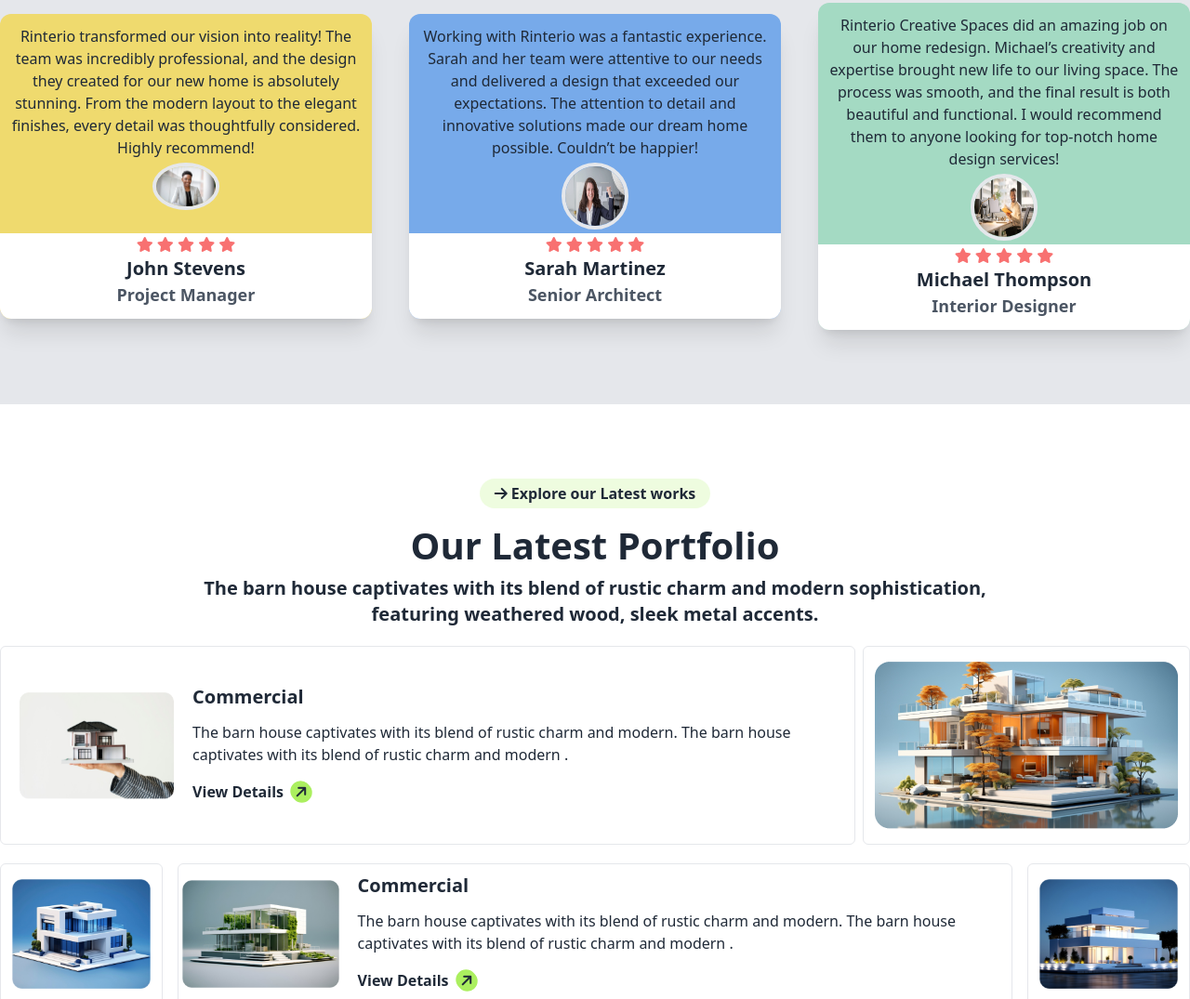
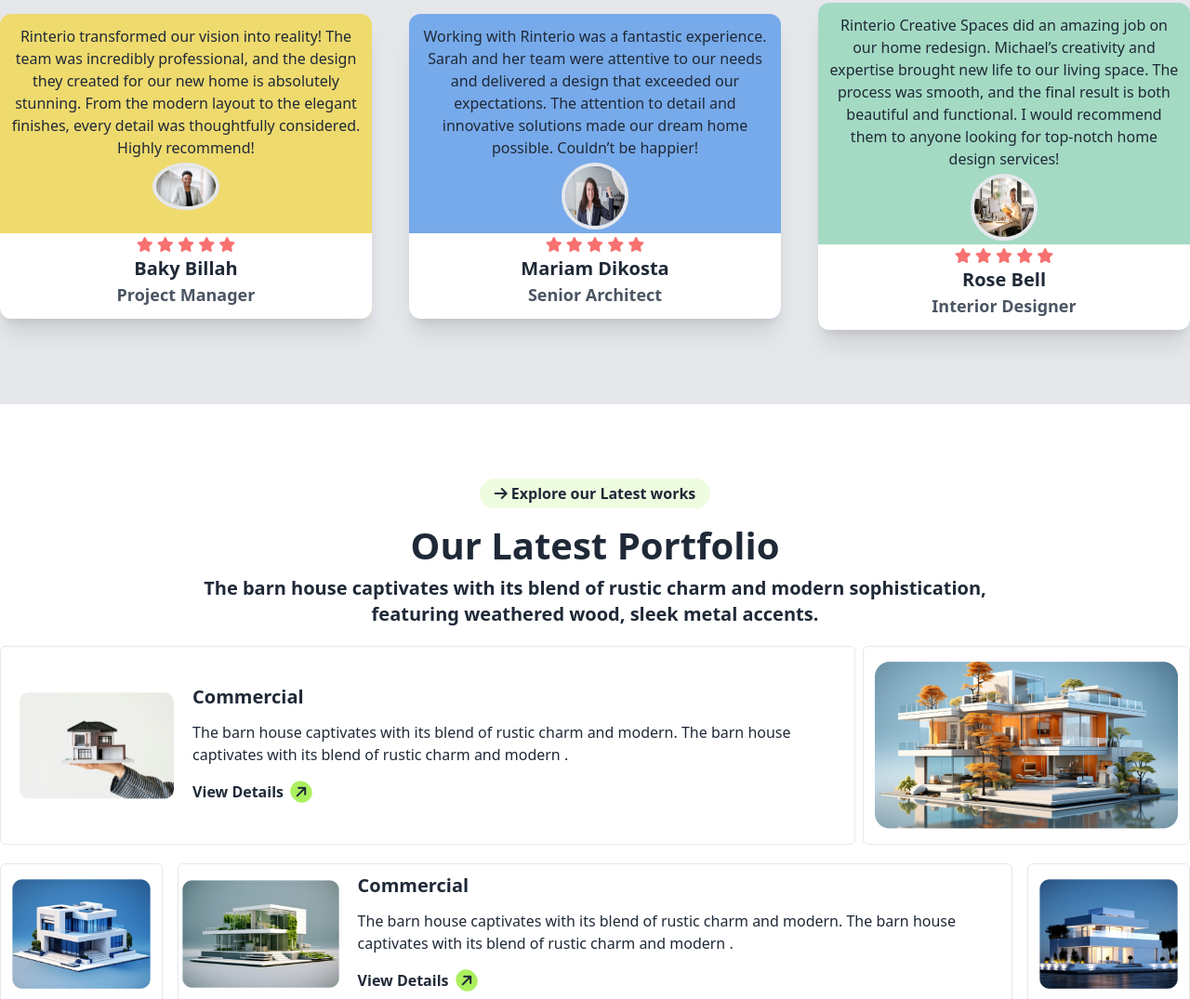
Before and after one commit to fakrul-hossain/Dream_House, a plain HTML site: page index.html in a window 1280 px wide. Shown: the part 1953-3028 px from the top of the page at 93% size. Drawn offline with nearby package versions, Linux system fonts and the light colour scheme.

Commit message:
team member name add

```diff
--- a/index.html
+++ b/index.html
@@ -249,7 +249,7 @@
             <i class="fa-solid fa-star text-red-400"></i>
             <i class="fa-solid fa-star text-red-400"></i>
             <i class="fa-solid fa-star text-red-400"></i>
-            <h3 class="font-bold text-xl px-3 ">John Stevens</h3>
+            <h3 class="font-bold text-xl px-3 ">Baky Billah</h3>
             <h3 class="font-bold text-lg mb-3 text-gray-600">Project Manager</h3>
           </div>
           </div>
@@ -274,7 +274,7 @@
             <i class="fa-solid fa-star text-red-400"></i>
             <i class="fa-solid fa-star text-red-400"></i>
             <i class="fa-solid fa-star text-red-400"></i>
-            <h3 class="font-bold text-xl px-3 ">Sarah Martinez</h3>
+            <h3 class="font-bold text-xl px-3 ">Mariam Dikosta</h3>
             <h3 class="font-bold text-lg mb-3 text-gray-600">Senior Architect</h3>
           </div>
           </div>
@@ -300,7 +300,7 @@
             <i class="fa-solid fa-star text-red-400"></i>
             <i class="fa-solid fa-star text-red-400"></i>
 
-            <h3 class="font-bold text-xl px-3 ">Michael Thompson</h3>
+            <h3 class="font-bold text-xl px-3 ">Rose Bell</h3>
             <h3 class="font-bold text-lg mb-3 text-gray-600">Interior Designer</h3>
           </div>
           </div>
```
